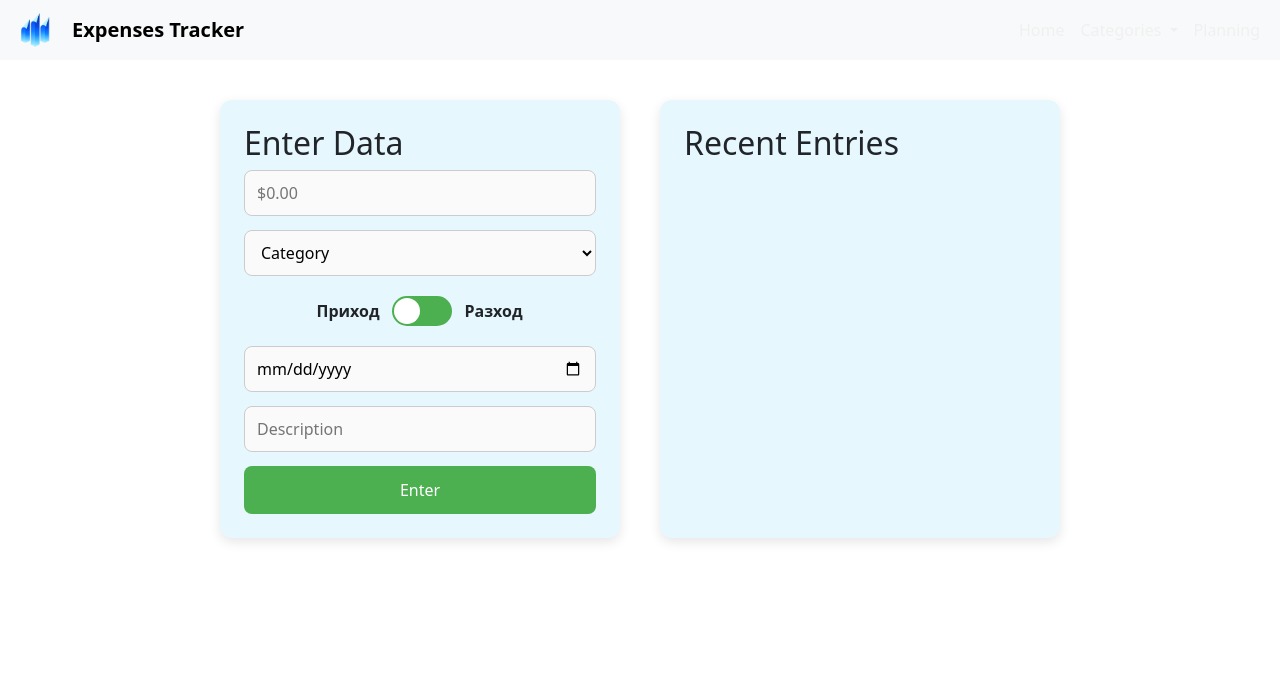
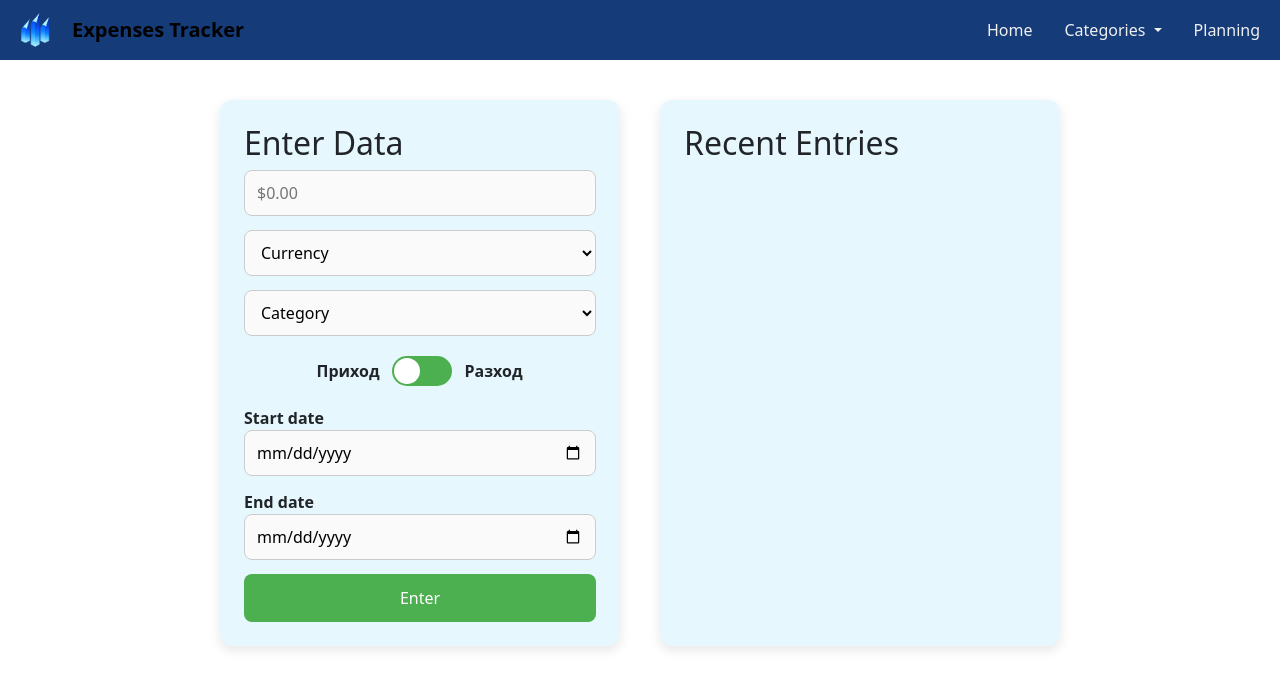
Before and after one commit to tu-practice-2025/Prihodi-Razhodi, a website: page FE/planning.html in a window 1280 px wide. Drawn offline with nearby package versions, Linux system fonts and the light colour scheme.

Commit message:
Planning Page enhancements

```diff
--- a/FE/css/planning.css
+++ b/FE/css/planning.css
@@ -2,6 +2,7 @@
     width: 50px;
     height: auto;
 }
+
 .navbar-brand {
     font-size: 24px;
     font-weight: bold;
@@ -9,20 +10,33 @@
     color: #f0f0f0;
 }
 
-.nav-item {
-    font: size 20px;
+.navbar {
+    position: sticky;
+    top: 0;
+    background-color: #153b79 !important;
+    z-index: 1000;
+    padding: 0.5rem 1rem;
 }
 
+.navbar .container-fluid {
+    display: flex;
+    justify-content: space-between;
+    align-items: center;
+}
+
+.navbar-nav {
+    display: flex;
+    gap: 1rem;
+    align-items: center;
+}
 .nav-link {
     color: #f0f0f0 !important;
+    font-size: 20px;
 }
 
-.navbar {
-    background-color: #153b79 !important;
-    position: sticky;
-    top: 0;
-    overflow: hidden;
-    z-index: 3;
+.nav-item.dropdown .dropdown-menu {
+    z-index: 9999;
+    position: absolute;
 }
 
 body {
@@ -66,6 +80,10 @@ select {
     font-size: 1em;
     background-color: #fafafa;
     box-sizing: border-box;
+}
+
+#currency{
+    margin-bottom: 14px;
 }
 
 button[type="submit"] {
--- a/FE/js/planning.js
+++ b/FE/js/planning.js
@@ -7,11 +7,11 @@ document.addEventListener("DOMContentLoaded", function () {
 
         const amount = document.getElementById("amount").value.trim();
         const category = document.getElementById("category").value;
-        const date = document.getElementById("date").value;
-        const description = document.getElementById("description").value.trim();
+        const start_date = document.getElementById("date").value;
+        const end_date = document.getElementById("date").value;
         const isExpense = document.getElementById("entryToggle").checked;
 
-        if (!amount || !category || !date || !description) {
+        if (!amount || !category || !start_date || !end_date) {
             alert("Моля, попълнете всички полета.");
             return;
         }
@@ -22,13 +22,13 @@ document.addEventListener("DOMContentLoaded", function () {
         entry.classList.add(isExpense ? "expense-entry" : "income-entry");
 
         const textSpan = document.createElement("span");
-        textSpan.textContent = `${type}: ${amount} лв – ${category} – ${description} (${date})`;
+        textSpan.innerHTML = `${type} - ${category}: ${amount} лв <br>Start date: ${start_date}<br>End date: ${end_date}`;
 
         const editButton = document.createElement("button");
         editButton.innerHTML='✏️</br>Edit';
         editButton.className = "edit-btn";
         editButton.addEventListener("click", () => editEntry(entry, {
-            amount, category, date, description, isExpense
+            amount, category, start_date, end_date, isExpense
         }));
 
         const deleteButton = document.createElement("button");
@@ -49,8 +49,8 @@ document.addEventListener("DOMContentLoaded", function () {
         // Попълваме формата с данните на записа
         document.getElementById("amount").value = data.amount;
         document.getElementById("category").value = data.category;
-        document.getElementById("date").value = data.date;
-        document.getElementById("description").value = data.description;
+        document.getElementById("start_date").value = data.date;
+        document.getElementById("end").value = data.date;
         document.getElementById("entryToggle").checked = data.isExpense;
 
         // Премахваме стария елемент
--- a/FE/planning.html
+++ b/FE/planning.html
@@ -13,9 +13,9 @@
     <script defer src="/js/planning.js"></script>
 </head>
 <body>
-    <nav class="navbar navbar-expand-lg bg-body-tertiary">
-            <div
-                class="container-fluid d-flex justify-content-between align-items-center">
+    <nav class="navbar navbar-expand-lg">
+            <div class="container-fluid">
+                <!-- Left side: Logo + Brand -->
                 <div class="d-flex align-items-center">
                     <img
                         id="logo"
@@ -25,31 +25,31 @@
                     <a class="navbar-brand" href="#">Expenses Tracker</a>
                 </div>
 
-                <div
-                    class="collapse navbar-collapse"
-                    id="navbarSupportedContent"
-                >
-                    <ul class="navbar-nav ms-auto mb-2 mb-lg-0">
+                <!-- Right side: Links -->
+                <div class="collapse navbar-collapse justify-content-end">
+                    <ul class="navbar-nav">
                         <li class="nav-item">
                             <a
-                                class="nav-link active home"
+                                class="nav-link active"
                                 aria-current="page"
                                 href="home.html"
-                                >Home</a
-                            >
+                                >Home</a>
                         </li>
-
                         <li class="nav-item dropdown">
                             <a
                                 class="nav-link dropdown-toggle"
                                 href="#"
+                                id="categoriesDropdown"
                                 role="button"
                                 data-bs-toggle="dropdown"
                                 aria-expanded="false"
                             >
                                 Categories
                             </a>
-                            <ul class="dropdown-menu">
+                            <ul
+                                class="dropdown-menu"
+                                aria-labelledby="categoriesDropdown"
+                            >
                                 <li>
                                     <a class="dropdown-item" href="#">Health</a>
                                 </li>
@@ -81,7 +81,6 @@
                                 </li>
                             </ul>
                         </li>
-
                         <li class="nav-item">
                             <a class="nav-link" href="#">Planning</a>
                         </li>
@@ -95,6 +94,14 @@
             <h2>Enter Data</h2>
 
             <input type="number" id="amount" name="amount" placeholder="$0.00" required>
+
+            <select id="currency" name="currency" required>
+                <option value="">Currency</option>
+                <option>BGN</option>
+                <option>EUR</option>
+                <option>USD</option>
+                <option>GBP</option>
+            </select>
 
             <select id="category" name="category" required>
                 <option value="">Category</option>
@@ -118,8 +125,10 @@
                 <span class="toggle-label">Разход</span>
             </div>
 
-            <input type="date" id="date" name="date" required>
-            <input type="text" id="description" name="description" placeholder="Description" required>
+            <span><b>Start date</b></span>
+            <input type="date" id="date" name="start_date" required>
+            <span><b>End date</b></span>
+            <input type="date" id="date" name="end_date" required>
 
             <button type="submit">Enter</button>
         </form>
```
